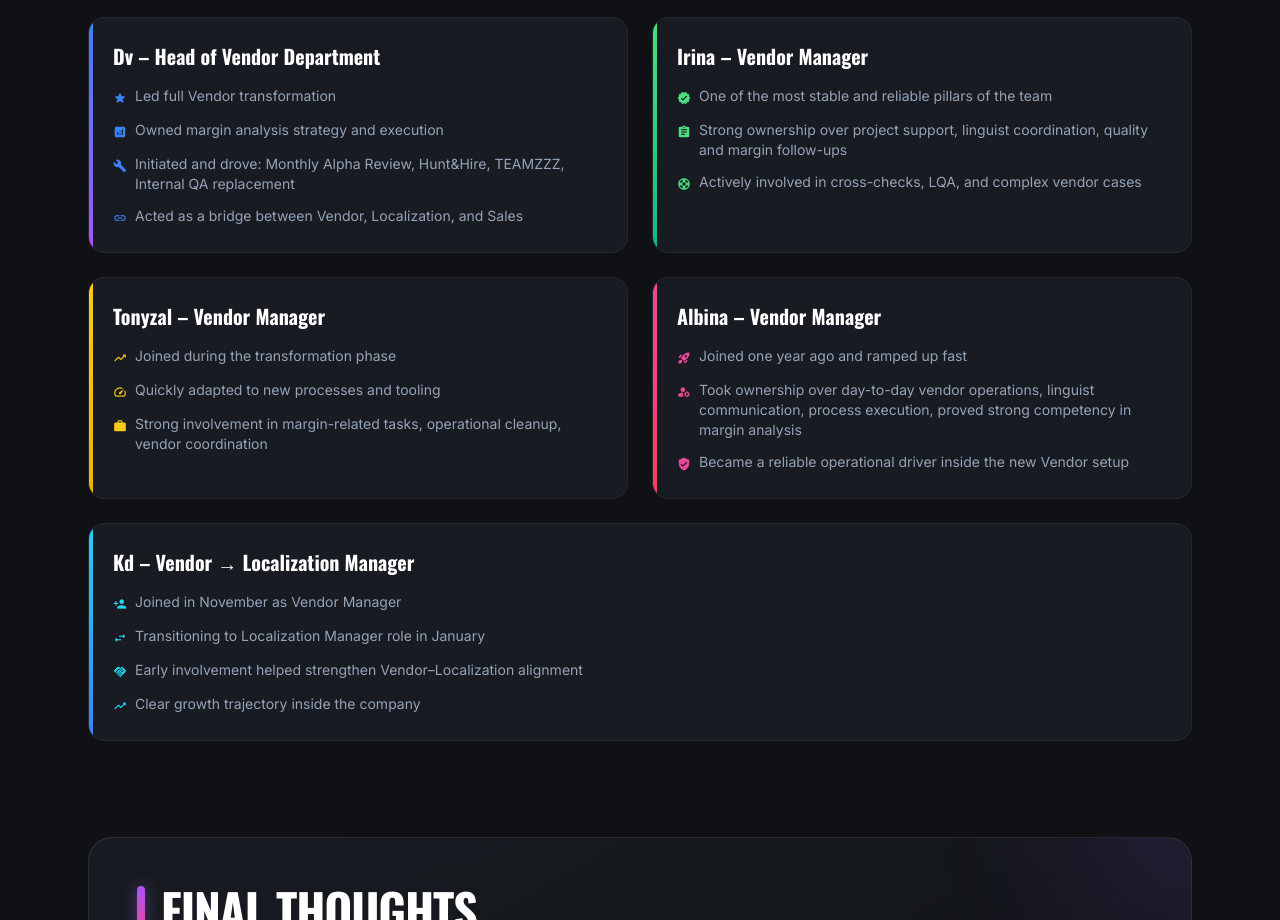
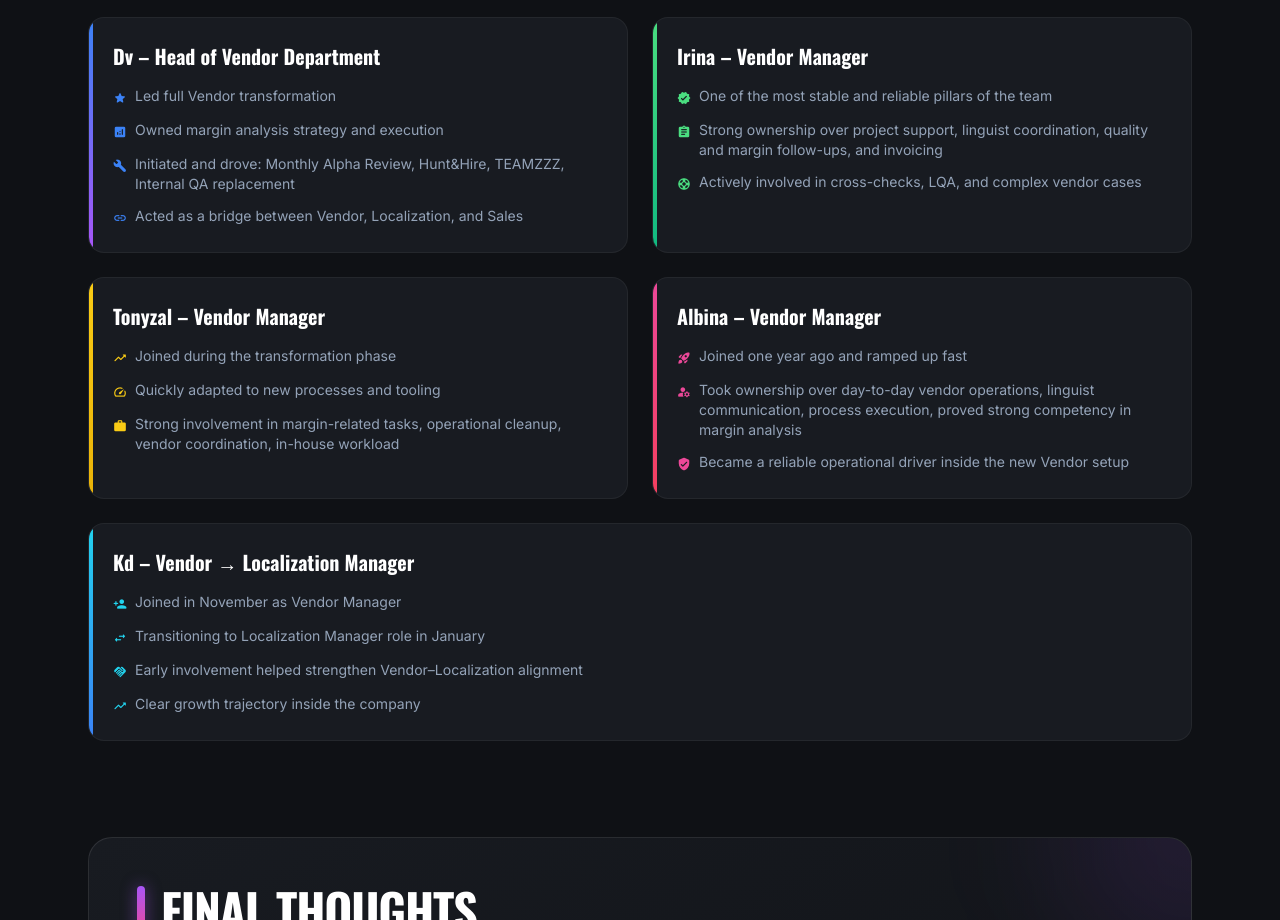
Before and after one commit to dimawin22/annualreport, a plain HTML site: page index.html in a window 1280 px wide. Shown: the part 3820-4740 px from the top of the page. Drawn offline with nearby package versions, Linux system fonts and the light colour scheme.

Commit message:
Update index.html

```diff
--- a/index.html
+++ b/index.html
@@ -494,7 +494,7 @@
                         </li>
                         <li class="flex items-start gap-2">
                             <span class="material-icons-round text-neon-green text-sm mt-0.5">assignment</span>
-                            <span>Strong ownership over project support, linguist coordination, quality and margin follow-ups</span>
+                            <span>Strong ownership over project support, linguist coordination, quality and margin follow-ups, and invoicing</span>
                         </li>
                         <li class="flex items-start gap-2">
                             <span class="material-icons-round text-neon-green text-sm mt-0.5">support</span>
@@ -517,7 +517,7 @@
                         </li>
                         <li class="flex items-start gap-2">
                             <span class="material-icons-round text-neon-gold text-sm mt-0.5">work</span>
-                            <span>Strong involvement in margin-related tasks, operational cleanup, vendor coordination</span>
+                            <span>Strong involvement in margin-related tasks, operational cleanup, vendor coordination, in-house workload</span>
                         </li>
                     </ul>
                 </article>
```
